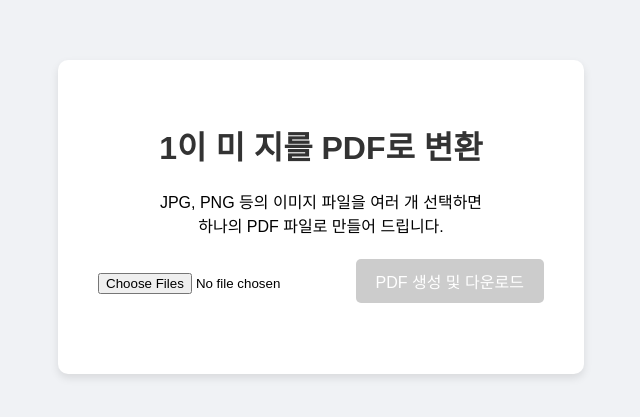
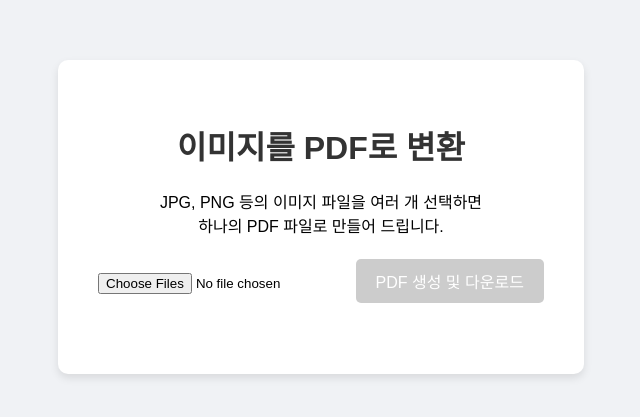
Before and after one commit to sanmem/sanmem.github.io, a plain HTML site: page index.html in a window 1280 px wide. Shown: the part 183-600 px from the top of the page, without its empty margins (319-959 px from the left). Drawn offline with nearby package versions, Linux system fonts and the light colour scheme.

Commit message:
Update index.html

```diff
--- a/index.html
+++ b/index.html
@@ -54,7 +54,7 @@
 <body>
 
     <div class="container">
-        <h1>1이 미 지를 PDF로 변환</h1>
+        <h1>이미지를 PDF로 변환</h1>
         <p>JPG, PNG 등의 이미지 파일을 여러 개 선택하면<br>하나의 PDF 파일로 만들어 드립니다.</p>
         <input type="file" id="imageInput" accept="image/jpeg, image/png" multiple>
         <button id="convertBtn" disabled>PDF 생성 및 다운로드</button>
```
